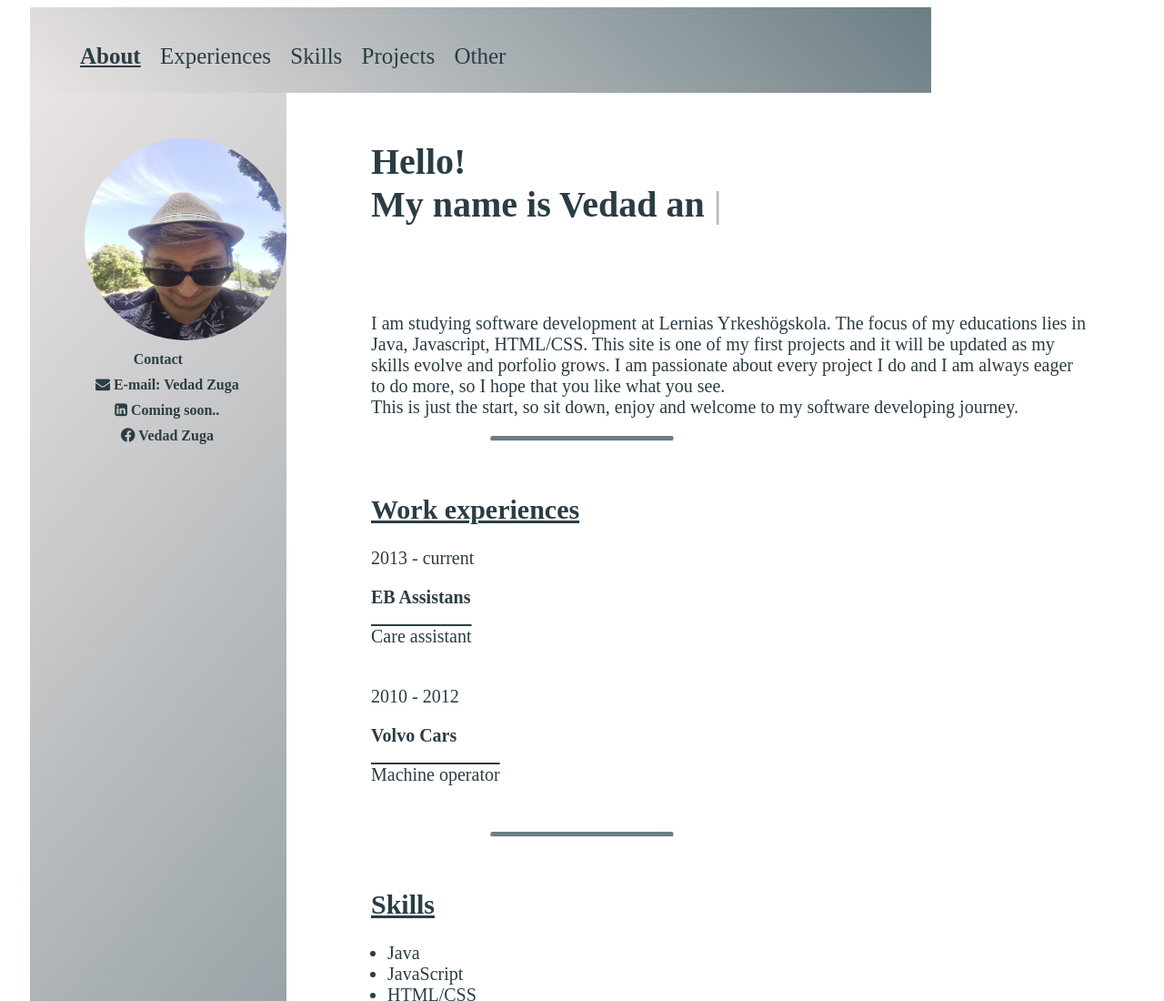
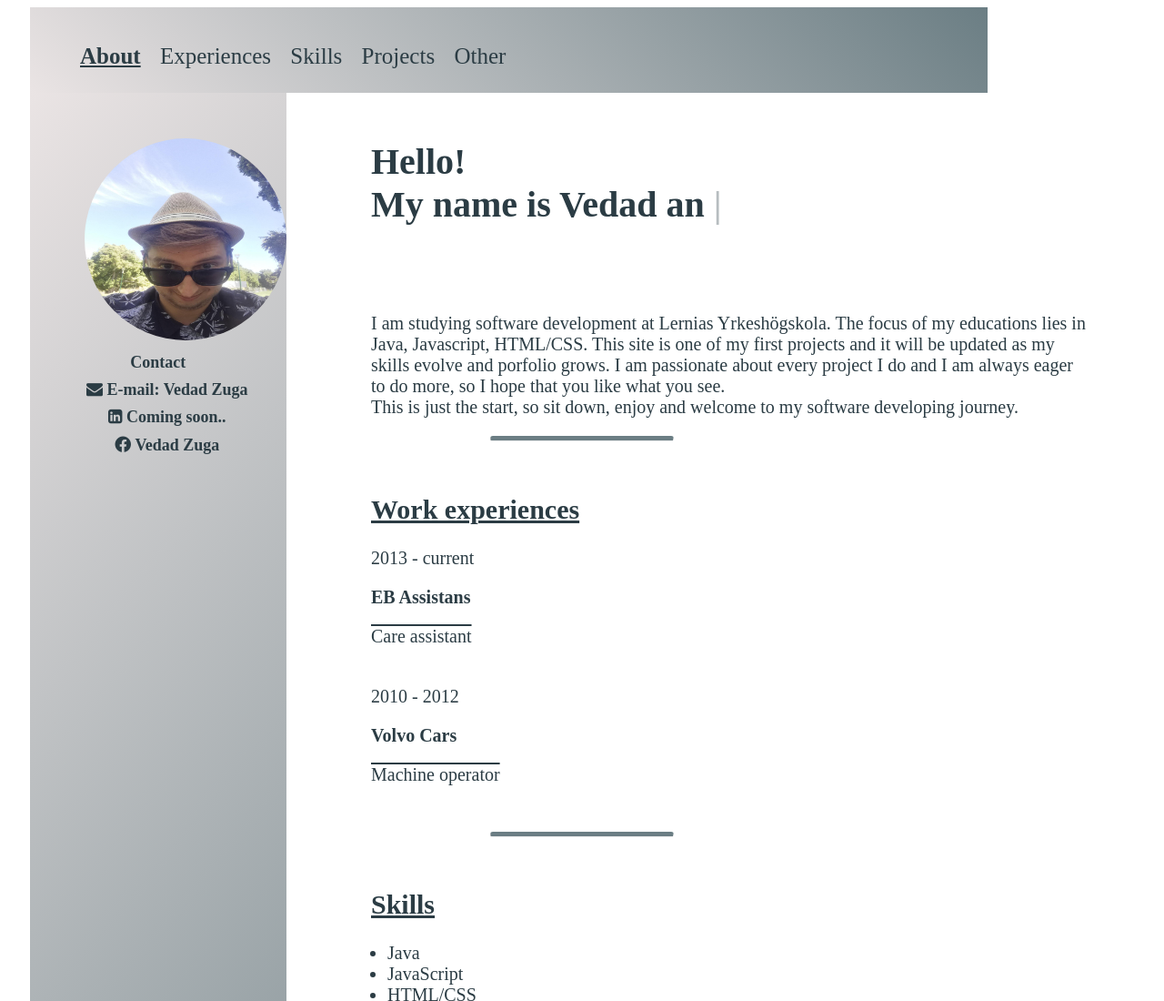
Before and after one commit to ved0/Uppgift_7, a plain HTML site: page index.html in a window 1280 px wide. Shown: the top 1100 px of the page at 91% size. Drawn offline with Linux system fonts and the light colour scheme.

Commit message:
Update main.css
changed some font

```diff
--- a/main.css
+++ b/main.css
@@ -31,7 +31,7 @@ a {
 .main-nav{
     background-image: linear-gradient(45deg, #eae4e4, #6b7e84);
     background-repeat: no-repeat;
-    background-size: 80%;
+    background-size: 85%;
     padding-bottom: 1px;
     margin-left: 25px;
 }
@@ -144,6 +144,7 @@ h2 {
     padding-top: 250px;
     text-align: center;
     font-weight: bold;
+    font-size: 18px;
 }
 
 .contact i {
```
